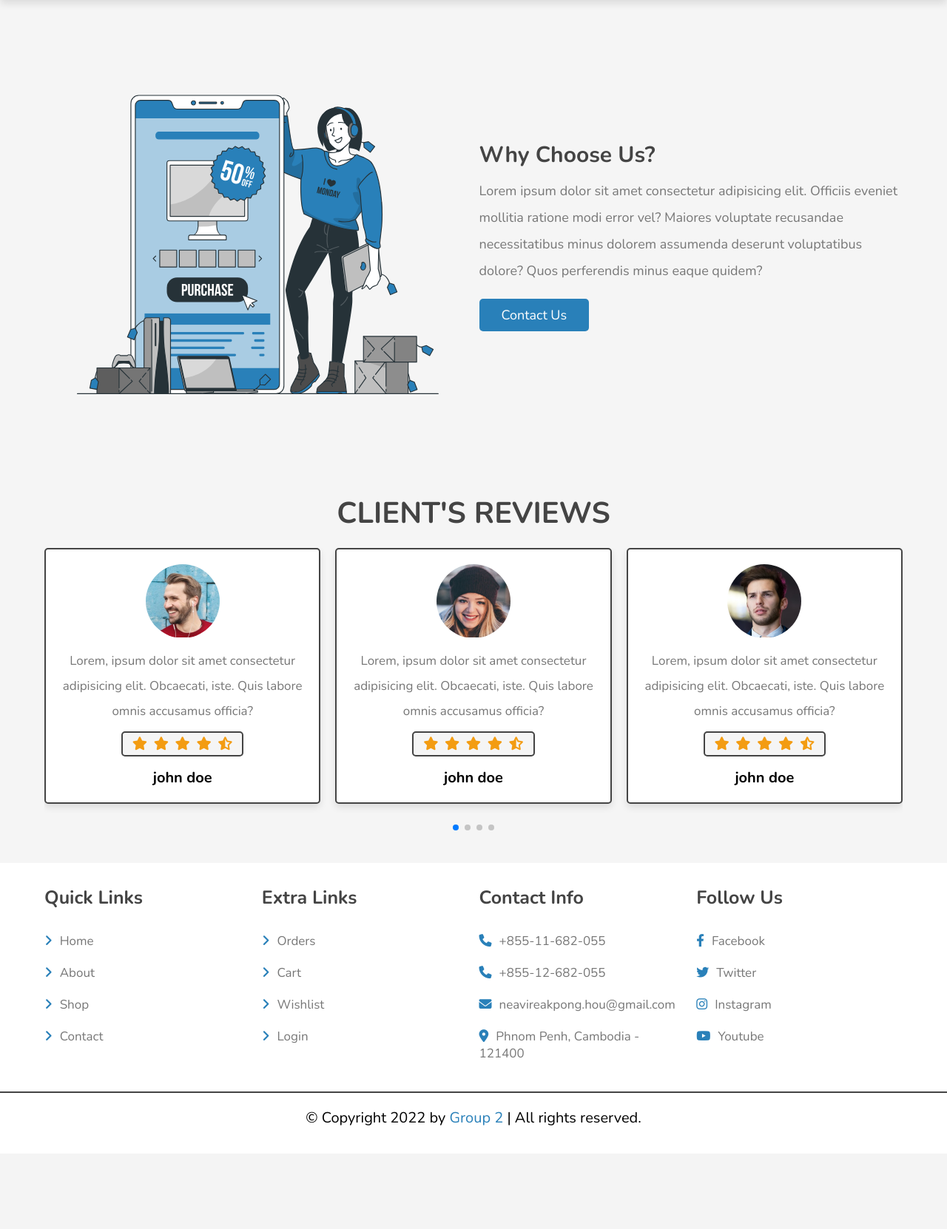
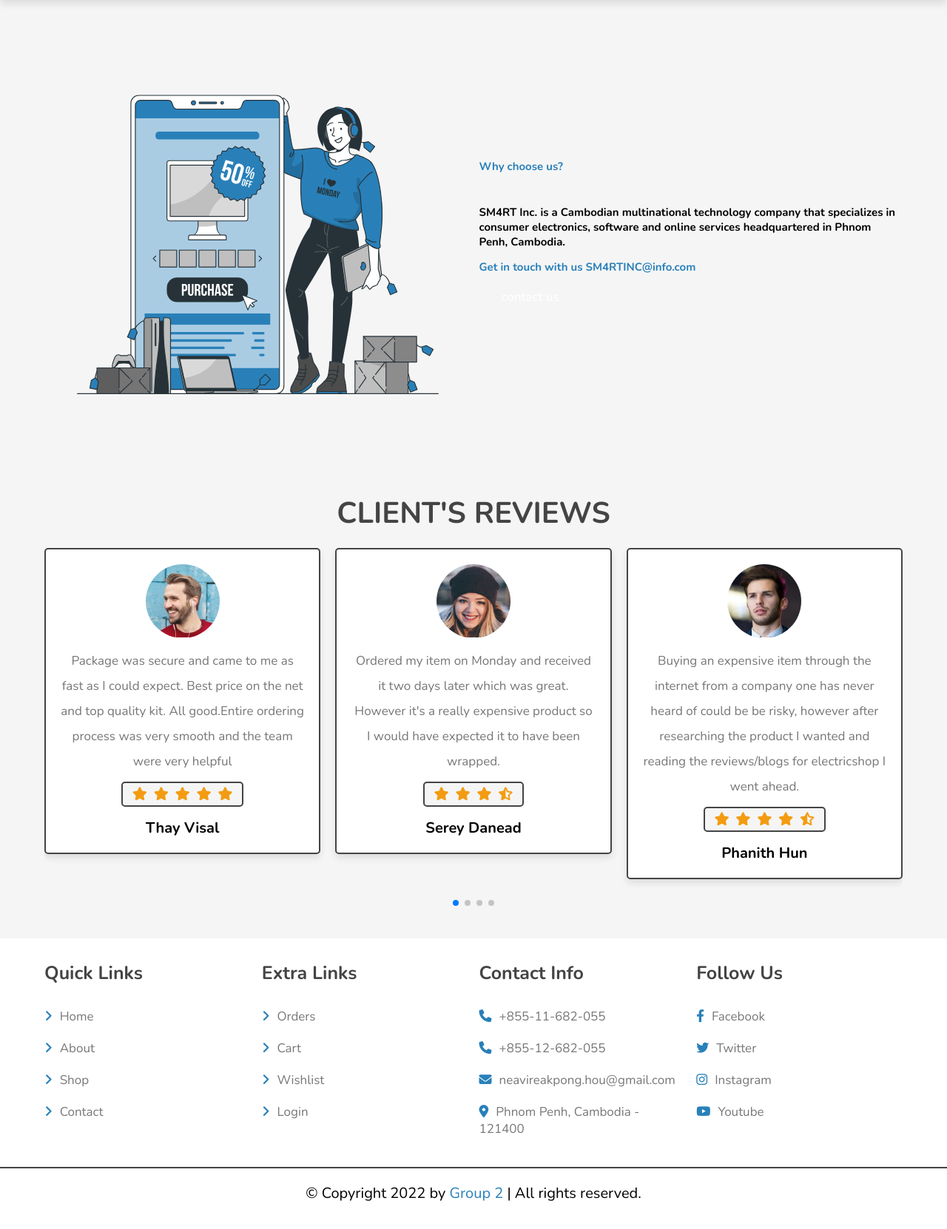
Before and after one commit to N1V33R4/online-shop, a PHP site: page /about.php in a window 1280 px wide. Shown: the part 74-1736 px from the top of the page at 74% size. Before the commit the page ends 1596 px from the top, so only its background shows below. Run offline with PHP 8.4, Linux system fonts and the light colour scheme; data comes from the database, SQL or seed files in the repository; data that the repository does not hold is empty.

Commit message:
update info in review section

```diff
--- a/about.php
+++ b/about.php
@@ -6,8 +6,7 @@ session_start();
 
 if (isset($_SESSION['user_id'])) {
    $user_id = $_SESSION['user_id'];
-}
-else {
+} else {
    $user_id = '';
 }
 
@@ -24,8 +23,8 @@ else {
    <meta http-equiv="X-UA-Compatible" content="IE=edge">
    <meta name="viewport" content="width=device-width, initial-scale=1.0">
    <meta name="author" content="Group 2">
-   <title>About Us | OnlineShop</title>
    <meta name="description" content="Our mission is to the provide the simplest way for users to get what they need online.">
+   <title>About</title>
 
    <link rel="stylesheet" href="https://cdnjs.cloudflare.com/ajax/libs/font-awesome/6.2.0/css/all.min.css">
 
@@ -50,9 +49,33 @@ else {
          </div>
 
          <div class="content">
-         <h3>Why choose us?</h3>
-         <p>Lorem ipsum dolor sit amet consectetur adipisicing elit. Officiis eveniet mollitia ratione modi error vel? Maiores voluptate recusandae necessitatibus minus dolorem assumenda deserunt voluptatibus dolore? Quos perferendis minus eaque quidem?</p>
-         <a href="contact.php" class="btn">contact us</a>
+            <h1 style="color:  #2980b9;">Why choose us?</h1>
+            <br>
+            <br>
+            <br>
+            <h1>SM4RT Inc. is a Cambodian multinational technology company that specializes in consumer electronics, software and online services headquartered in Phnom Penh, Cambodia.</h1>
+            <br>
+            <h1 style="color: #2980b9;">Get in touch with us SM4RTINC@info.com</h1>
+
+            <a href="contact.php" class="btns">contact us</a>
+            <style>
+               .btns {
+                  margin-top: 1rem;
+                  display: inline-block;
+                  padding: .9rem 3rem;
+                  border-radius: .5rem;
+                  color: #fff;
+                  background: var(--blue);
+                  font-size: 1.7rem;
+                  cursor: pointer;
+                  font-weight: 500;
+               }
+
+               .btns:hover {
+                  background: var(--white);
+                  color: black;
+               }
+            </style>
          </div>
 
       </div>
@@ -71,7 +94,33 @@ else {
 
             <div class="swiper-slide slide">
                <img src="images/pic-1.png" alt="">
-      <p>Lorem, ipsum dolor sit amet consectetur adipisicing elit. Obcaecati, iste. Quis labore omnis accusamus officia?</p>
+               <p>Package was secure and came to me as fast as I could expect. Best price on the net and top quality kit. All good.Entire ordering process was very smooth and the team were very helpful</p>
+               <div class="stars">
+                  <i class="fas fa-star"></i>
+                  <i class="fas fa-star"></i>
+                  <i class="fas fa-star"></i>
+                  <i class="fas fa-star"></i>
+                  <i class="fas fa-star"></i>
+               </div>
+               <h3>Thay Visal</h3>
+            </div>
+
+            <div class="swiper-slide slide">
+               <img src="images/pic-2.png" alt="">
+               <p>Ordered my item on Monday and received it two days later which was great. However it's a really expensive product so I would have expected it to have been wrapped.</p>
+               <div class="stars">
+                  <i class="fas fa-star"></i>
+                  <i class="fas fa-star"></i>
+                  <i class="fas fa-star"></i>
+
+                  <i class="fas fa-star-half-alt"></i>
+               </div>
+               <h3>Serey Danead</h3>
+            </div>
+
+            <div class="swiper-slide slide">
+               <img src="images/pic-3.png" alt="">
+               <p>Buying an expensive item through the internet from a company one has never heard of could be be risky, however after researching the product I wanted and reading the reviews/blogs for electricshop I went ahead.</p>
                <div class="stars">
                   <i class="fas fa-star"></i>
                   <i class="fas fa-star"></i>
@@ -79,12 +128,12 @@ else {
                   <i class="fas fa-star"></i>
                   <i class="fas fa-star-half-alt"></i>
                </div>
-      <h3>john doe</h3>
+               <h3>Phanith Hun</h3>
             </div>
 
             <div class="swiper-slide slide">
-      <img src="images/pic-2.png" alt="">
-      <p>Lorem, ipsum dolor sit amet consectetur adipisicing elit. Obcaecati, iste. Quis labore omnis accusamus officia?</p>
+               <img src="images/pic-4.png" alt="">
+               <p>Best price on internet for oven we purchased with quick delivery. Found the phone communications a bit lacking in professionalism very to the point and as quick as they could get me off the phone.</p>
                <div class="stars">
                   <i class="fas fa-star"></i>
                   <i class="fas fa-star"></i>
@@ -92,12 +141,12 @@ else {
                   <i class="fas fa-star"></i>
                   <i class="fas fa-star-half-alt"></i>
                </div>
-      <h3>john doe</h3>
+               <h3>Seang Peng</h3>
             </div>
 
             <div class="swiper-slide slide">
-      <img src="images/pic-3.png" alt="">
-      <p>Lorem, ipsum dolor sit amet consectetur adipisicing elit. Obcaecati, iste. Quis labore omnis accusamus officia?</p>
+               <img src="images/pic-5.png" alt="">
+               <p>Having paid for the next day delivery service our TV arrived mid morning, which was great. However, we were not told that we would need to buy additional accessories to use the SMART functions.</p>
                <div class="stars">
                   <i class="fas fa-star"></i>
                   <i class="fas fa-star"></i>
@@ -105,46 +154,20 @@ else {
                   <i class="fas fa-star"></i>
                   <i class="fas fa-star-half-alt"></i>
                </div>
-      <h3>john doe</h3>
+               <h3>Pirun Amrith</h3>
             </div>
 
             <div class="swiper-slide slide">
-      <img src="images/pic-4.png" alt="">
-      <p>Lorem, ipsum dolor sit amet consectetur adipisicing elit. Obcaecati, iste. Quis labore omnis accusamus officia?</p>
+               <img src="images/pic-6.png" alt="">
+               <p>Overall I have very happy with The Electric shop. As I was replacing my kitchen I was buying several new appliances.ordering was straightforward but delivery arrangements were not.</p>
                <div class="stars">
                   <i class="fas fa-star"></i>
                   <i class="fas fa-star"></i>
                   <i class="fas fa-star"></i>
-         <i class="fas fa-star"></i>
-         <i class="fas fa-star-half-alt"></i>
+
+
                </div>
-      <h3>john doe</h3>
-   </div>
-
-   <div class="swiper-slide slide">
-      <img src="images/pic-5.png" alt="">
-      <p>Lorem, ipsum dolor sit amet consectetur adipisicing elit. Obcaecati, iste. Quis labore omnis accusamus officia?</p>
-      <div class="stars">
-         <i class="fas fa-star"></i>
-         <i class="fas fa-star"></i>
-         <i class="fas fa-star"></i>
-         <i class="fas fa-star"></i>
-         <i class="fas fa-star-half-alt"></i>
-      </div>
-      <h3>john doe</h3>
-   </div>
-
-   <div class="swiper-slide slide">
-      <img src="images/pic-6.png" alt="">
-      <p>Lorem, ipsum dolor sit amet consectetur adipisicing elit. Obcaecati, iste. Quis labore omnis accusamus officia?</p>
-      <div class="stars">
-         <i class="fas fa-star"></i>
-         <i class="fas fa-star"></i>
-         <i class="fas fa-star"></i>
-         <i class="fas fa-star"></i>
-         <i class="fas fa-star-half-alt"></i>
-      </div>
-      <h3>john doe</h3>
+               <h3>Tan Pov Chesda</h3>
             </div>
 
          </div>
```
Lines whose indentation alone changed are shown as unchanged.
